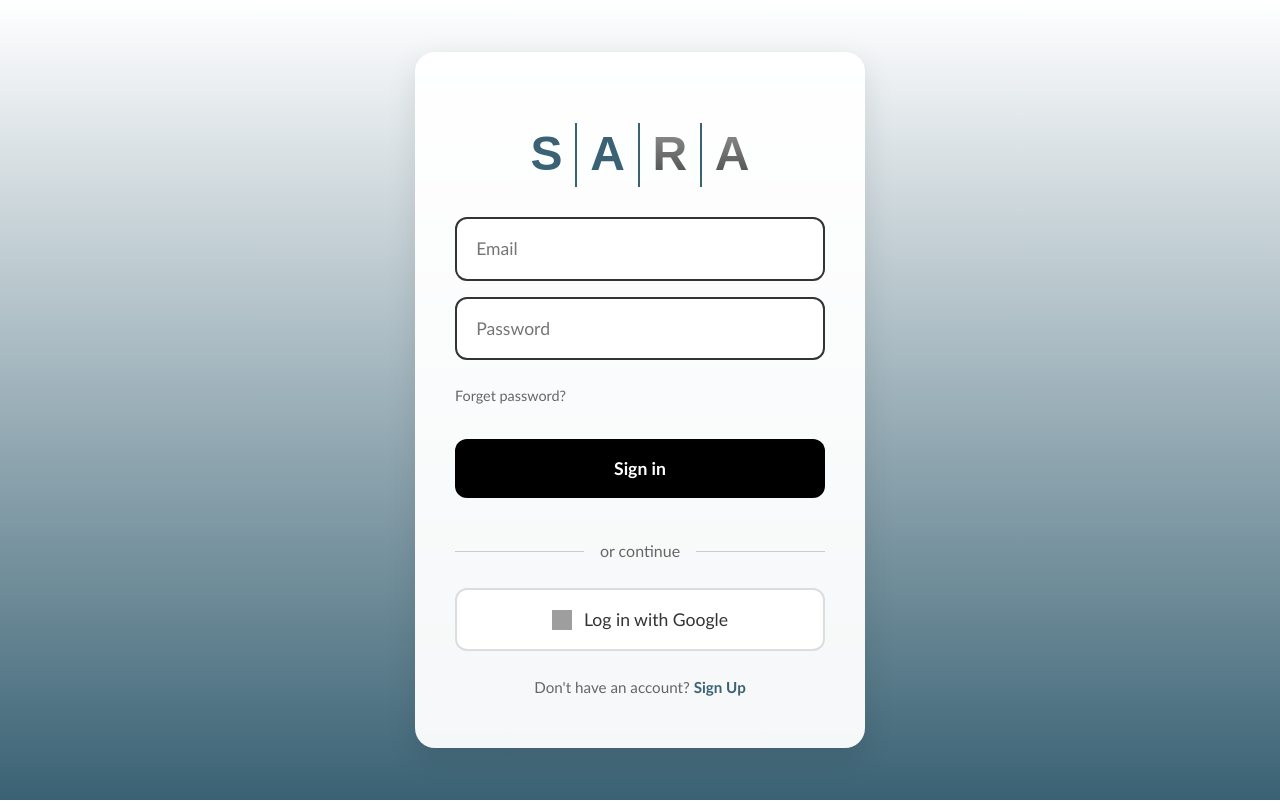
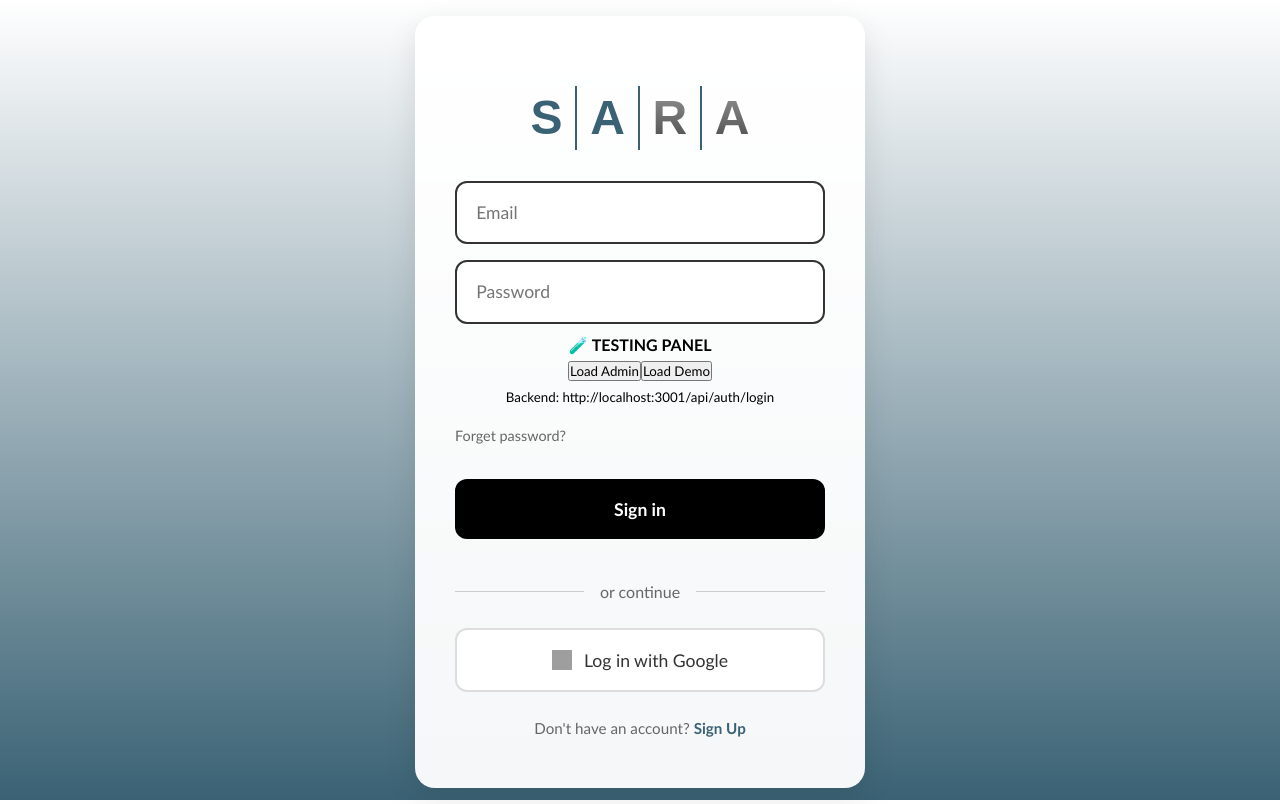
Before and after one commit to eddyvlz001/guasmochido2, a React (Create React App) app: page /auth/login in a window 1280 px wide. Built offline with nearby package versions, Linux system fonts and the light colour scheme; grey boxes are pictures that could not be loaded.

Commit message:
auto-commit for e32787fc-25a5-402a-98ee-324e620f5c4d

```diff
--- a/src/components/auth/login/Login.js
+++ b/src/components/auth/login/Login.js
@@ -79,6 +79,28 @@ const Login = () => {
           {/* Mensaje de error */}
           {errorMessage && <div className="error-message">{errorMessage}</div>}
 
+          {/* Panel de Testing - TEMPORAL */}
+          <div className="testing-panel">
+            <h4>🧪 TESTING PANEL</h4>
+            <div className="test-buttons">
+              <button type="button" className="test-btn" onClick={() => {
+                setUsernameOrEmail('admin@test.com');
+                setPassword('admin123');
+              }}>
+                Load Admin
+              </button>
+              <button type="button" className="test-btn" onClick={() => {
+                setUsernameOrEmail('demo@piensa.com');
+                setPassword('demo123');
+              }}>
+                Load Demo
+              </button>
+            </div>
+            <div className="debug-info">
+              <small>Backend: http://localhost:3001/api/auth/login</small>
+            </div>
+          </div>
+
           <div className="forgot">Forget password?</div>
 
           <button className="btn-black" type="submit" disabled={isLoading}>
```
